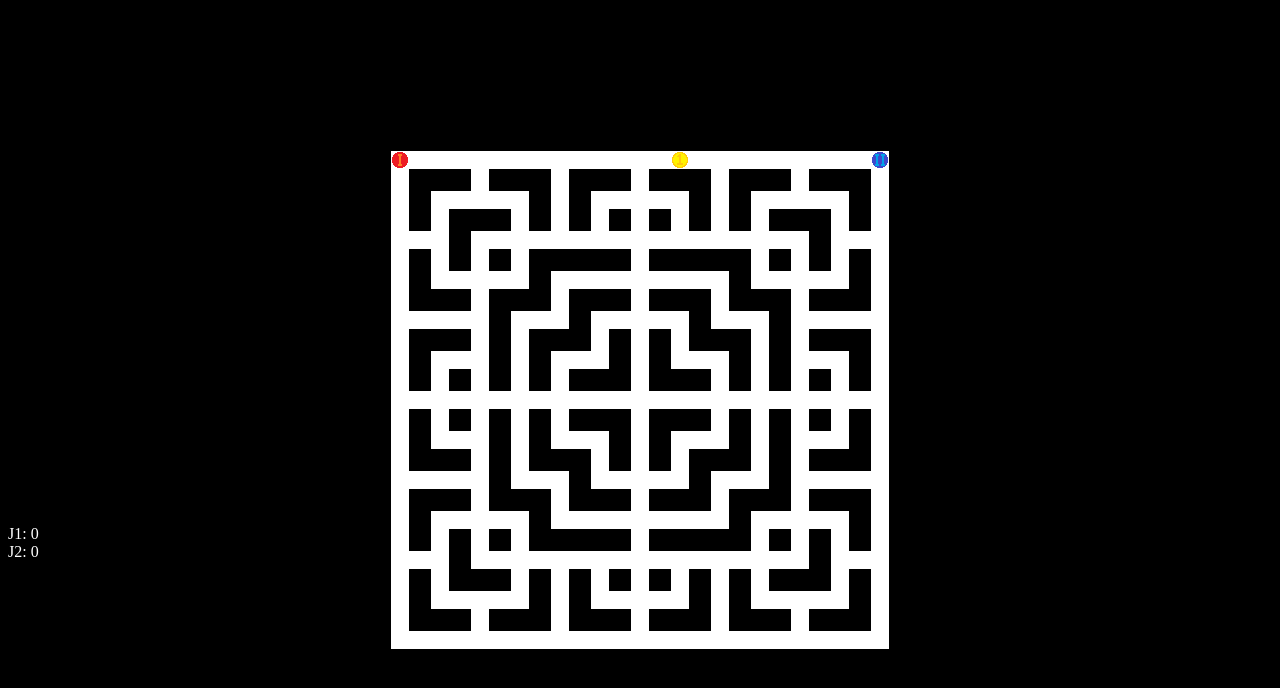
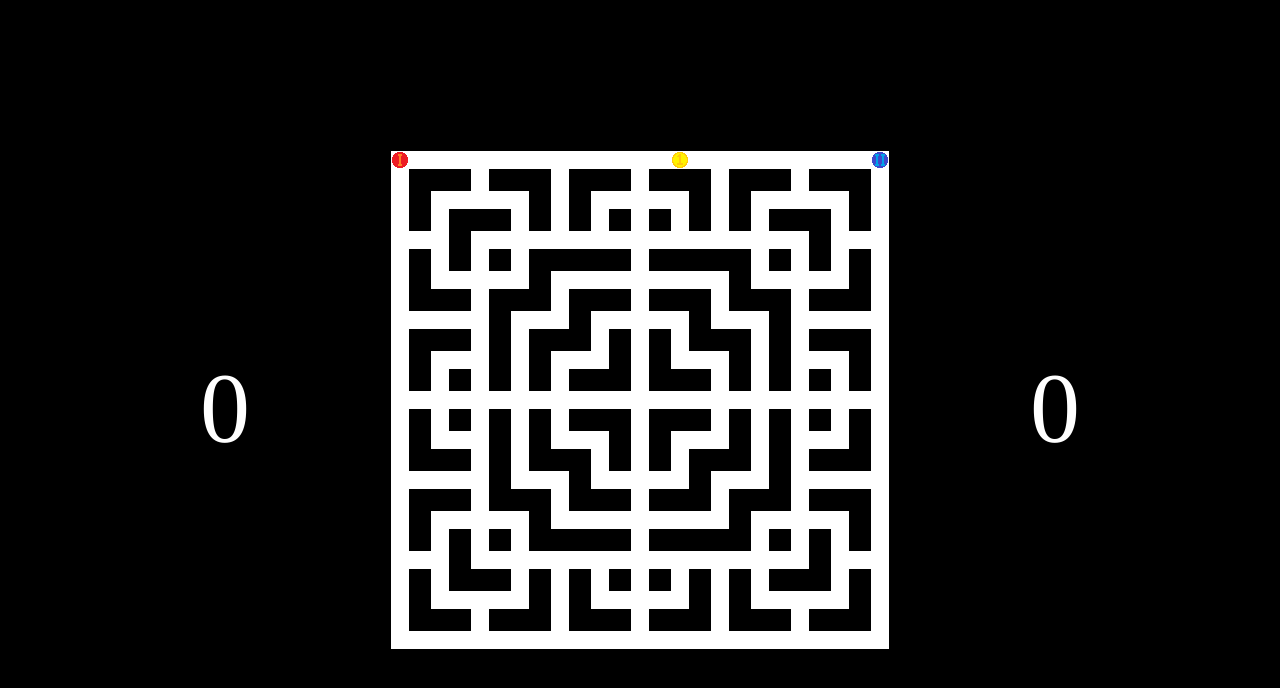
Before and after one commit to TheBigPoulet/Labyrinthe, a plain HTML site: page level2/index.html in a window 1280 px wide. Drawn offline with Linux system fonts and the light colour scheme.

Commit message:
début de la mise en place du score

```diff
--- a/level1/script.js
+++ b/level1/script.js
@@ -18,7 +18,7 @@ function actualisation_J()
     this.val_left=decal_left+this.X*pas;
     document.getElementById(this.nom).style.top=this.val_top+'px';
     document.getElementById(this.nom).style.left=this.val_left+'px';
-    document.getElementById('score_'+this.nom).innerHTML=this.nom+": "+this.point;
+    document.getElementById('score_'+this.nom).innerHTML=this.point;
 }
 
 function actualisation_C()
--- a/level1/stylesheet.css
+++ b/level1/stylesheet.css
@@ -1,10 +1,12 @@
 body{
   background: black;
   color: white;
+  font-size: 100px;
 }
 
 #Cases{
   visibility: hidden;
+  font-size: 1px;
 }
 
 table{
@@ -33,8 +35,20 @@ td{
   padding: 0;
 }
 
-#score{
+#score_J1{
   position: absolute;
+  left: 200px;
+  top: 50%;
+  height: 100px;
+  margin-top: -50px;
+}
+
+#score_J2{
+  position: absolute;
+  right: 200px;
+  top: 50%;
+  height: 100px;
+  margin-top: -50px;
 }
 
 #J1_win,#J2_win{
--- a/level2/script.js
+++ b/level2/script.js
@@ -18,7 +18,7 @@ function actualisation_J()
     this.val_left=decal_left+this.X*pas;
     document.getElementById(this.nom).style.top=this.val_top+'px';
     document.getElementById(this.nom).style.left=this.val_left+'px';
-    document.getElementById('score_'+this.nom).innerHTML=this.nom+": "+this.point;
+    document.getElementById('score_'+this.nom).innerHTML=this.point;
 }
 
 function actualisation_C()
--- a/level2/stylesheet.css
+++ b/level2/stylesheet.css
@@ -1,10 +1,12 @@
 body{
   background: black;
   color: white;
+  font-size: 100px;
 }
 
 #Cases{
   visibility: hidden;
+  font-size: 1px;
 }
 
 table{
@@ -31,11 +33,22 @@ table img{
 
 td{
   padding: 0;
-  text-align : center;
 }
 
-#score{
+#score_J1{
   position: absolute;
+  left: 200px;
+  top: 50%;
+  height: 100px;
+  margin-top: -50px;
+}
+
+#score_J2{
+  position: absolute;
+  right: 200px;
+  top: 50%;
+  height: 100px;
+  margin-top: -50px;
 }
 
 #J1_win,#J2_win{
```
